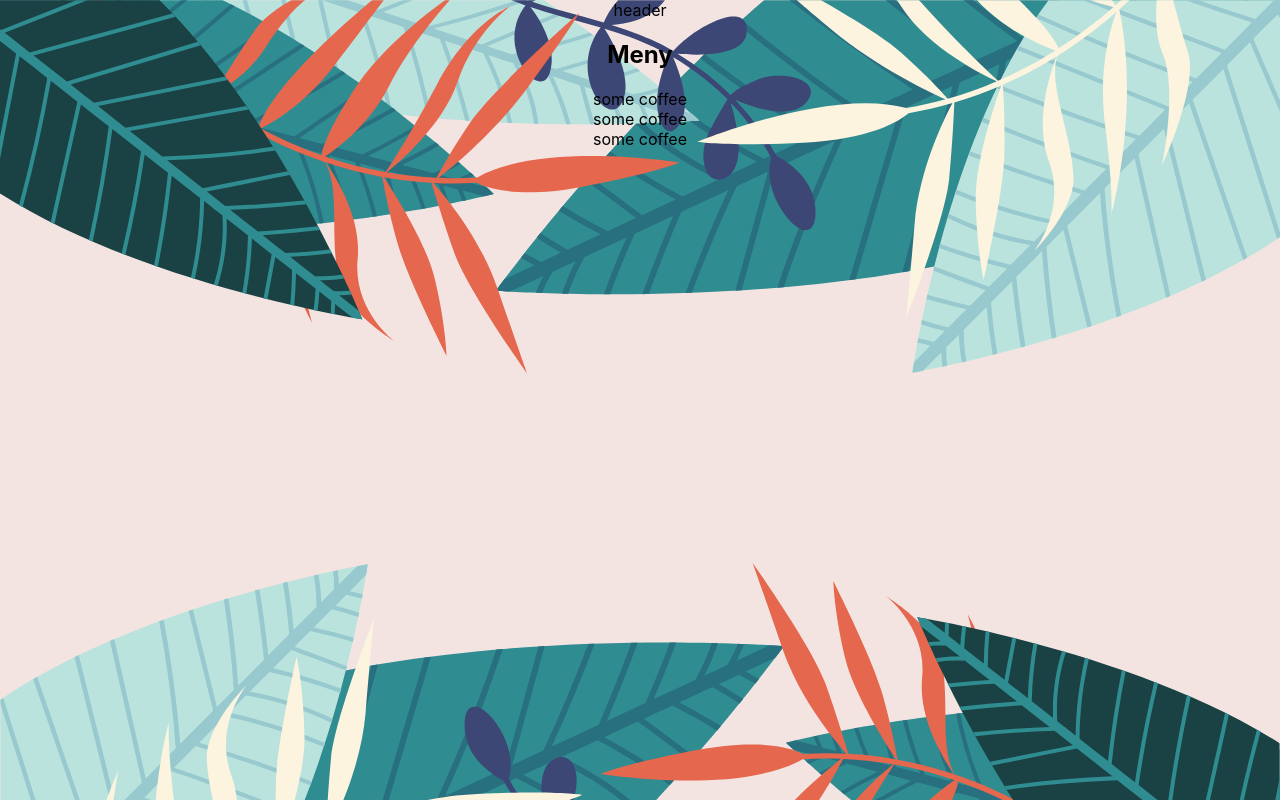
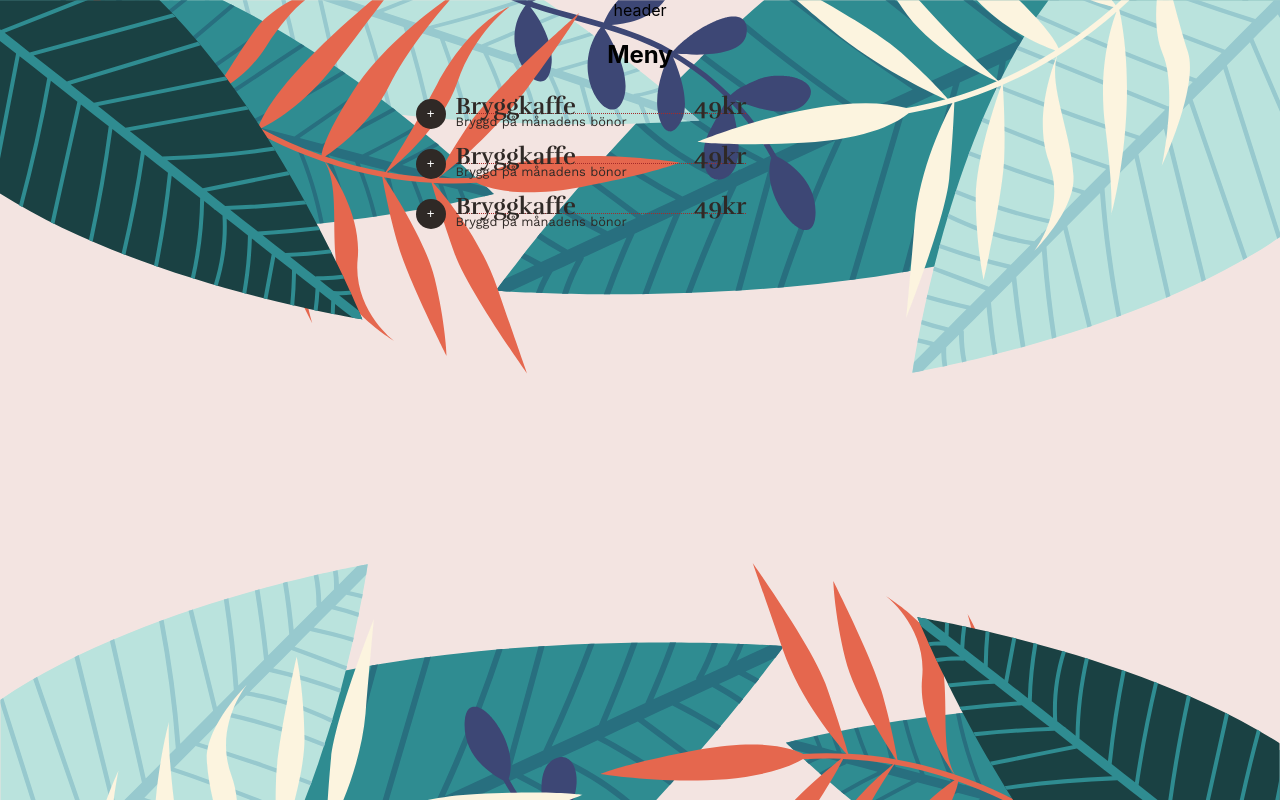
Before and after one commit to christopherwahlstrom/AirBean, a React (Create React App) app: page /menu in a window 1280 px wide. Built offline with nearby package versions, Linux system fonts and the light colour scheme.

Commit message:
Rough styling for menu item

```diff
--- /dev/null
+++ b/src/components/MenuItem.css
@@ -0,0 +1,45 @@
+@import url('https://fonts.googleapis.com/css2?family=Rufina:wght@400;700&family=Work+Sans:ital,wght@0,100;0,200;0,300;0,400;0,500;0,600;0,700;0,800;0,900;1,100;1,200;1,300;1,400;1,500;1,600;1,700;1,800;1,900&display=swap');
+
+/* font-family: 'Rufina', serif; */
+/* font-family: 'Work Sans', sans-serif; */
+
+.menuItem {
+  color: #2F2926;
+  text-align: left;
+  width: 90%;
+
+  display: flex;
+  flex-direction: row;
+  align-items: center;
+  justify-content: center;
+}
+
+.menuItem--button {
+  height: 30px;
+  width: 30px;
+  margin: 10px;
+  border: 0;
+  border-radius: 50%;
+  background-color: #2F2926;
+  color: white;
+}
+
+.menuItem--title {
+  border-bottom: 1px dotted brown;
+  font-family: 'Rufina', serif;
+  font-weight: 700;
+  line-height: 60%;
+  margin: 0;
+}
+
+.menuItem--price {
+  font-family: 'Rufina', serif;
+  font-weight: 700;
+  padding-left: 7rem;
+}
+
+.menuItem--description {
+  font-family: 'Work Sans', sans-serif;
+  font-size: 0.8rem;
+  margin: 0;
+}
--- a/src/components/MenuItem.js
+++ b/src/components/MenuItem.js
@@ -1,7 +1,14 @@
+import './MenuItem.css';
+
 function MenuItem() {
+
     return (
-        <article>
-            some coffee
+        <article className="menuItem">
+            <button className="menuItem--button">+</button>
+            <section>
+                <h2 className="menuItem--title">Bryggkaffe <span className="menuItem--price">49kr</span></h2>
+                <p className="menuItem--description">Bryggd på månadens bönor</p>
+            </section>
         </article>
     );
 }
```
